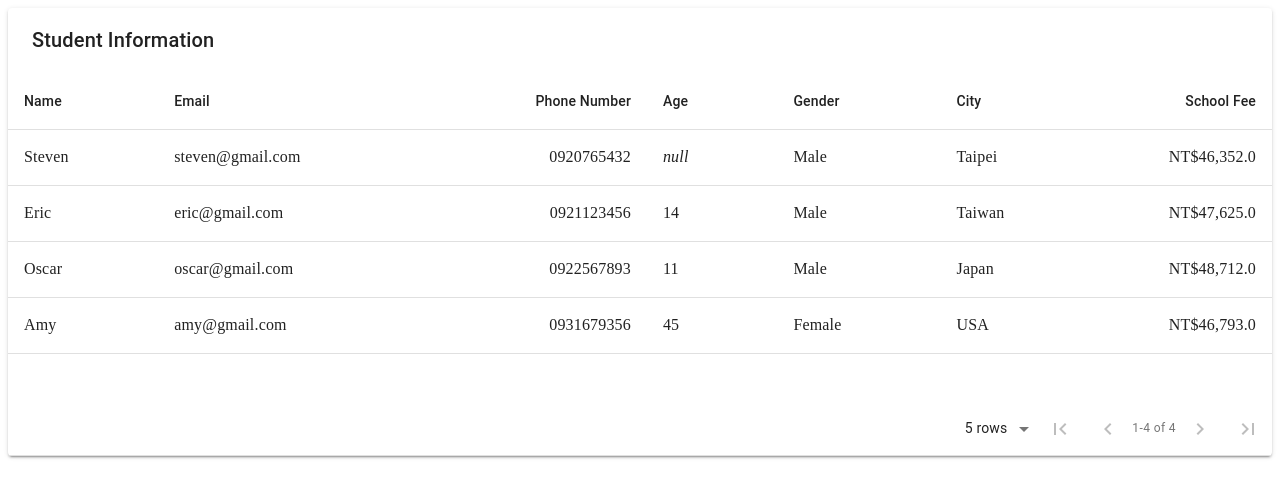
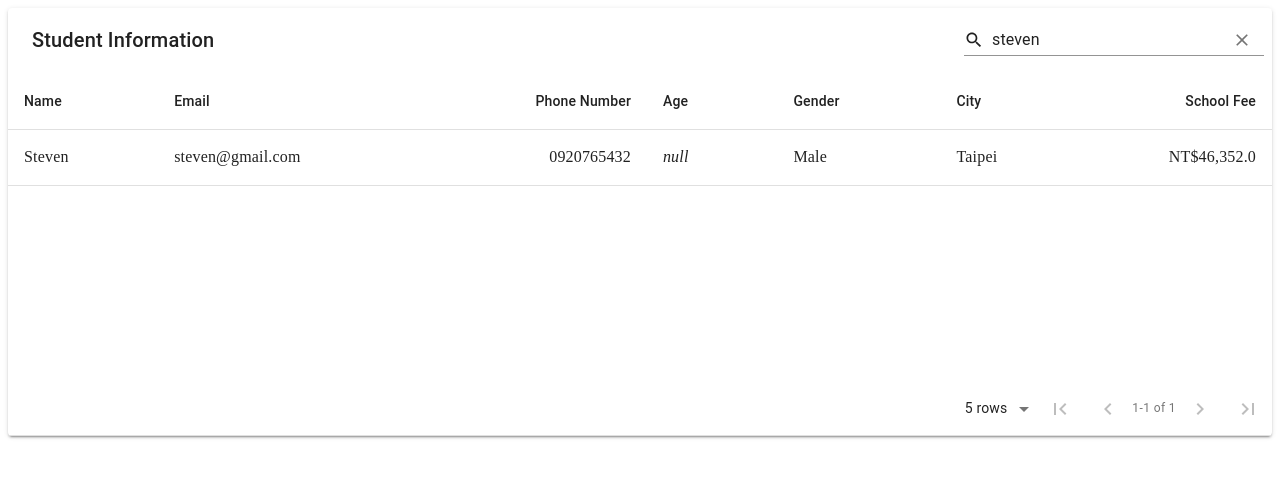
Before and after one commit to pluto123/material_table, a React (Create React App) app: page / in a window 1280 px wide. Shown: the top 498 px of the page. Built offline with nearby package versions, Linux system fonts and the light colour scheme.

Commit message:
設定預設搜尋字串

```diff
--- a/src/App.js
+++ b/src/App.js
@@ -68,7 +68,8 @@ function App() {
         title="Student Information"
         options={{
           sorting: true,
-          search: false
+          search: true,
+          searchText: "steven"
         }}
       />
     </div>
```
